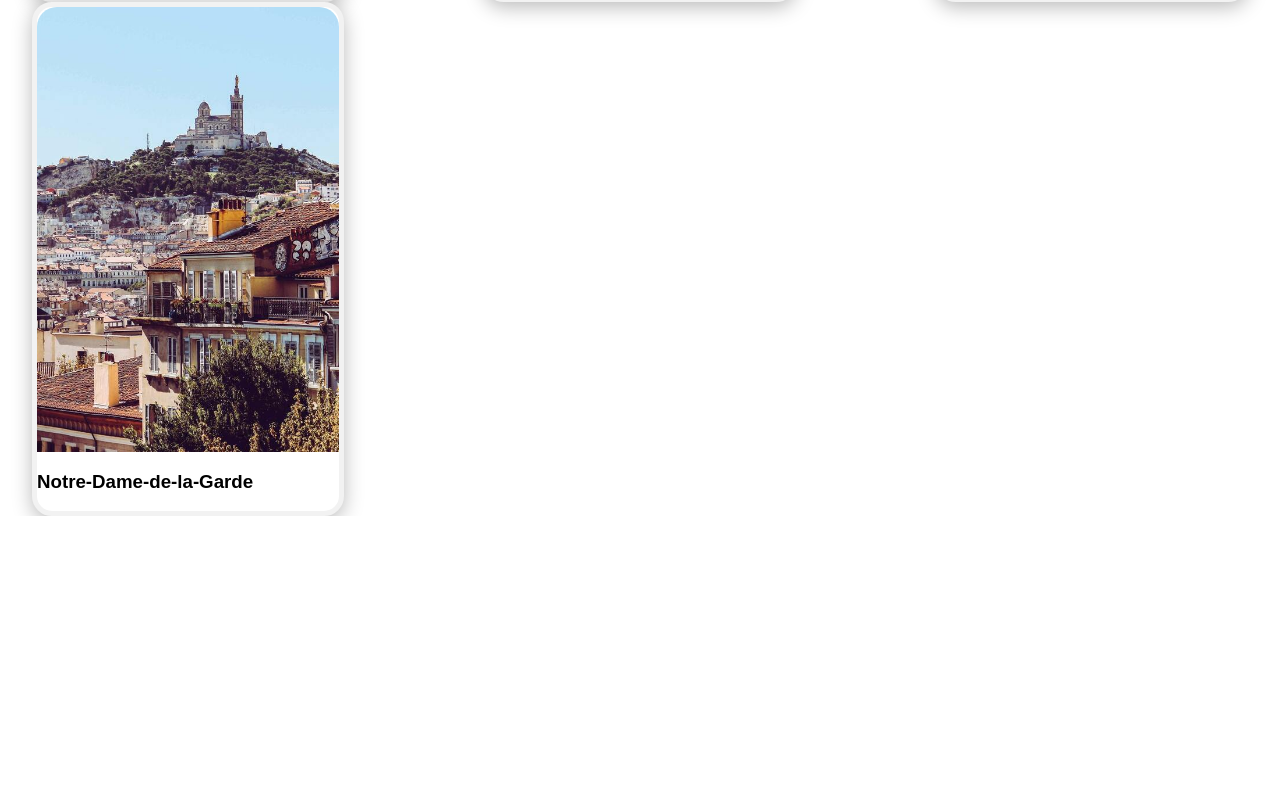
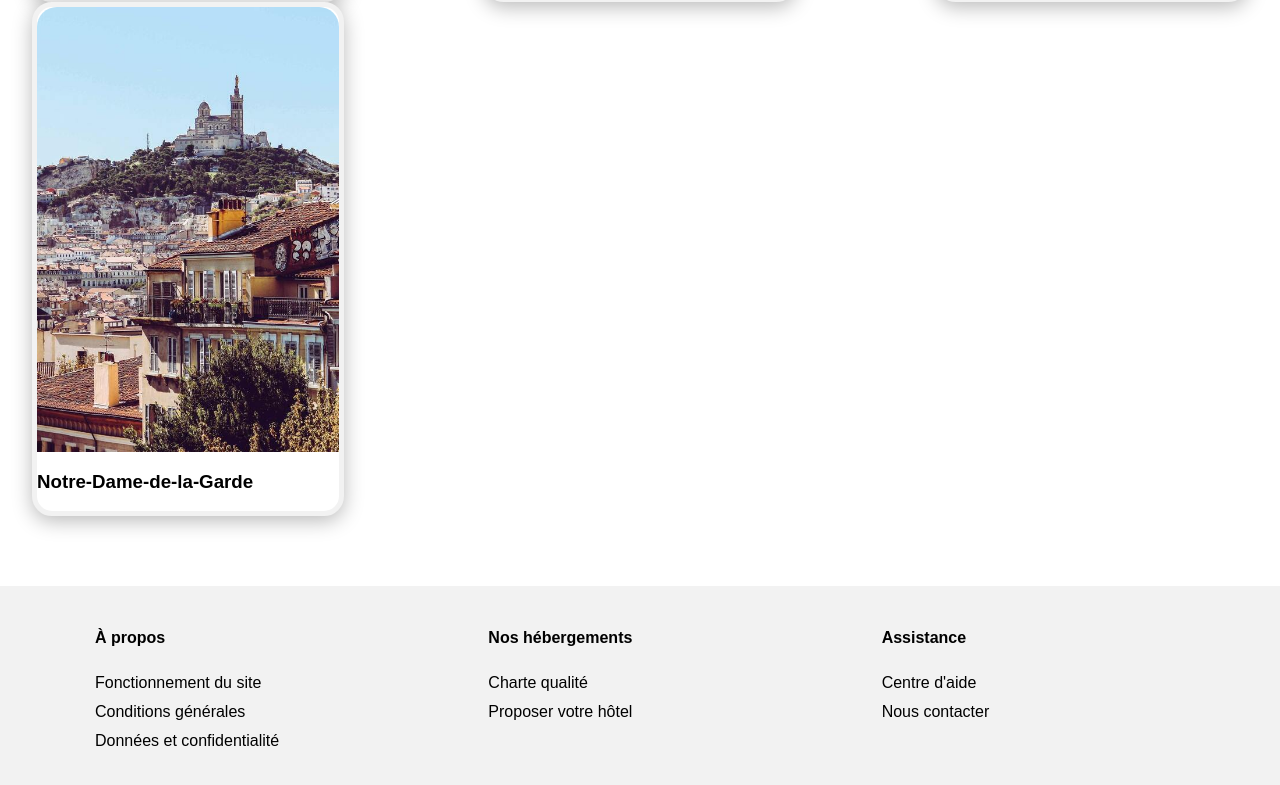
Before and after one commit to Nellylie/booki_myriam_p2_opcr, a plain HTML site: page index.html in a window 1280 px wide. Shown: the part 1843-2628 px from the top of the page. Before the commit the page ends 2359 px from the top, so only its background shows below. Drawn offline with Linux system fonts and the light colour scheme.

Commit message:
ajout footer

```diff
--- a/index.html
+++ b/index.html
@@ -202,7 +202,8 @@
                         <img class="heb-img-taille"
                             src="ImagesBooki/hebergements/4_small/nicate-lee-kT-ZyaiwBe0-unsplash.jpg" srcset="Imagesbooki/hebergements/3_medium/nicate-lee-kT-ZyaiwBe0-unsplash.jpg 1280w,
                 ImagesBooki/hebergements/2_large/nicate-lee-kT-ZyaiwBe0-unsplash.jpg 1920w,
-                ImagesBooki/hebergements/1_xlarge/nicate-lee-kT-ZyaiwBe0-unsplash.jpg 2560w"    alt="photo hébergement marseille">
+                ImagesBooki/hebergements/1_xlarge/nicate-lee-kT-ZyaiwBe0-unsplash.jpg 2560w"
+                            alt="photo hébergement marseille">
 
                         <figcaption class="heb-description">
                             <div>
@@ -232,8 +233,7 @@
                         <img class="heb-img-taille"
                             src="ImagesBooki/hebergements/4_small/febrian-zakaria-M6S1WvfW68A-unsplash.jpg" srcset="ImagesBooki/hebergements/3_medium/febrian-zakaria-M6S1WvfW68A-unsplash.jpg,
                                  ImagesBooki/hebergements/2_large/febrian-zakaria-M6S1WvfW68A-unsplash.jpg,
-                                 ImagesBooki/hebergements/1_xlarge/febrian-zakaria-M6S1WvfW68A-unsplash.jpg"
-                         >
+                                 ImagesBooki/hebergements/1_xlarge/febrian-zakaria-M6S1WvfW68A-unsplash.jpg">
 
                         <figcaption class="heb-description">
                             <div>
@@ -280,8 +280,7 @@
                 <a href="#">
                     <figure class="popularité-card">
                         <div class="img-cover"><img class="pop-img-taille"
-                                src="ImagesBooki/hebergements/4_small/emile-guillemot-Bj_rcSC5XfE-unsplash.jpg"
-                                srcset="ImagesBooki/hebergements/3_medium/emile-guillemot-Bj_rcSC5XfE-unsplash.jpg 1063w,
+                                src="ImagesBooki/hebergements/4_small/emile-guillemot-Bj_rcSC5XfE-unsplash.jpg" srcset="ImagesBooki/hebergements/3_medium/emile-guillemot-Bj_rcSC5XfE-unsplash.jpg 1063w,
                              ImagesBooki/hebergements/2_large/emile-guillemot-Bj_rcSC5XfE-unsplash.jpg 2125w,
                              ImagesBooki/hebergements/1_xlarge/emile-guillemot-Bj_rcSC5XfE-unsplash.jpg 4249w"
                                 alt="photo hébergement marseille"></div>
@@ -350,8 +349,7 @@
                 <a href="#">
                     <figure class="popularité-card">
                         <div class="img-cover"><img class="pop-img-taille"
-                                src="ImagesBooki/hebergements/4_small/febrian-zakaria-sjvU0THccQA-unsplash.jpg"
-                                 srcset="ImagesBooki/hebergements/3_medium/febrian-zakaria-sjvU0THccQA-unsplash.jpg 1280w,
+                                src="ImagesBooki/hebergements/4_small/febrian-zakaria-sjvU0THccQA-unsplash.jpg" srcset="ImagesBooki/hebergements/3_medium/febrian-zakaria-sjvU0THccQA-unsplash.jpg 1280w,
                              ImagesBooki/hebergements/2_large/febrian-zakaria-sjvU0THccQA-unsplash.jpg 1920w,
                              ImagesBooki/hebergements/1_xlarge/febrian-zakaria-sjvU0THccQA-unsplash.jpg 2560w"
                                 alt="photo hébergement marseille"></div>
@@ -389,8 +387,7 @@
                 <a href="#">
                     <figure class="activité-card">
                         <div class="img-act-cover"><img class="act-img-taille"
-                                src="ImagesBooki/activites/4_small/reno-laithienne-QUgJhdY5Fyk-unsplash.jpg"
-                                 srcset="ImagesBooki/activites/3_medium/reno-laithienne-QUgJhdY5Fyk-unsplash.jpg,
+                                src="ImagesBooki/activites/4_small/reno-laithienne-QUgJhdY5Fyk-unsplash.jpg" srcset="ImagesBooki/activites/3_medium/reno-laithienne-QUgJhdY5Fyk-unsplash.jpg,
                             ImagesBooki/activites/2_large/reno-laithienne-QUgJhdY5Fyk-unsplash.jpg,
                             ImagesBooki/activites/1_xlarge/reno-laithienne-QUgJhdY5Fyk/-unsplash.jpg"
                                 alt="photo activité marseille"></div>
@@ -409,8 +406,7 @@
                 <a href="#">
                     <figure class="activité-card">
                         <div class="img-act-cover"><img class="act-img-taille"
-                                src="ImagesBooki/activites/4_small/paul-hermann-QFTrLdQIRhI-unsplash.jpg"
-                                 srcset="ImagesBooki/activites/3_medium/paul-hermann-QFTrLdQIRhI-unsplash.jpg 1280w,
+                                src="ImagesBooki/activites/4_small/paul-hermann-QFTrLdQIRhI-unsplash.jpg" srcset="ImagesBooki/activites/3_medium/paul-hermann-QFTrLdQIRhI-unsplash.jpg 1280w,
                             ImagesBooki/activites/2_large/paul-hermann-QFTrLdQIRhI-unsplash.jpg 1920w,
                             ImagesBooki/activites/1_xlarge/paul-hermann-QFTrLdQIRhI-unsplash.jpg 2560w"
                                 alt="photo hébergement marseille"></div>
@@ -430,8 +426,7 @@
                 <a href="#">
                     <figure class="activité-card">
                         <div class="img-act-cover"><img class="act-img-taille"
-                                src="ImagesBooki/activites/4_small/kilyan-sockalingum-NR8-cBCN3aI-unsplash.jpg"
-                                srcset="ImagesBooki/activites/3_medium/kilyan-sockalingum-NR8-cBCN3aI-unsplash.jpg 1280w,
+                                src="ImagesBooki/activites/4_small/kilyan-sockalingum-NR8-cBCN3aI-unsplash.jpg" srcset="ImagesBooki/activites/3_medium/kilyan-sockalingum-NR8-cBCN3aI-unsplash.jpg 1280w,
                             ImagesBooki/ activites/2_large/kilyan-sockalingum-NR8-cBCN3aI-unsplash.jpg 1920w,
                             ImagesBooki/activites/1_xlarge/kilyan-sockalingum-NR8-cBCN3aI-unsplash.jpg 2560w"
                                 alt="photo activité marseille"></div>
@@ -449,8 +444,7 @@
                 <a href="#">
                     <figure class="activité-card">
                         <div class="img-act-cover"><img class="act-img-taille"
-                                src="ImagesBooki/activites/4_small/florian-wehde-xW9e8gdotxI-unsplash.jpg"
-                                 srcset="ImagesBooki/activites/3_medium/florian-wehde-xW9e8gdotxI-unsplash.jpg 1280w,
+                                src="ImagesBooki/activites/4_small/florian-wehde-xW9e8gdotxI-unsplash.jpg" srcset="ImagesBooki/activites/3_medium/florian-wehde-xW9e8gdotxI-unsplash.jpg 1280w,
                             ImagesBooki/activites/2_large/florian-wehde-xW9e8gdotxI-unsplash.jpg 1920w,
                             ImagesBooki/activites/1_xlarge/florian-wehde-xW9e8gdotxI-unsplash.jpg 2560w"
                                 alt="photo hébergement marseille"></div>
@@ -481,8 +475,44 @@
 
 
     </main>
-    <footer>
-
+    <footer class="footer-booki">
+        <div class="footer-booki-elements">
+            <div class="footer-booki-elements-titre">
+                <h4>À propos</h4>
+            </div>
+            <ul>
+                <li>Fonctionnement du site
+                </li>
+                <li>Conditions générales
+                </li>
+                <li>Données et confidentialité
+                </li>
+            </ul>
+        </div>
+        <div class="footer-booki-elements">
+            <div class="footer-booki-elements-titre">
+                <h4>Nos hébergements
+                </h4>
+            </div>
+            <ul>
+                <li>Charte qualité
+                </li>
+                <li>Proposer votre hôtel
+                </li>
+            </ul>
+        </div>
+        <div class="footer-booki-elements">
+            <div class="footer-booki-elements-titre">
+                <h4>Assistance
+                </h4>
+            </div>
+            <ul>
+                <li>Centre d'aide
+                </li>
+                <li>Nous contacter
+                </li>
+            </ul>
+        </div>
     </footer>
 </body>
 
--- a/styles.css
+++ b/styles.css
@@ -37,7 +37,8 @@ h2 {
     line-height: 26px;
 }
 
-nav {display: flex;
+nav {
+    display: flex;
     flex-wrap: wrap;
 
 
@@ -250,7 +251,7 @@ nav {display: flex;
 
     justify-content: space-evenly;
     background-color: rgb(235, 235, 235);
-    width:60%;
+    width: 60%;
     border-radius: 20px 20px 20px 20px;
 
 
@@ -299,7 +300,8 @@ width: 246px;
     border-radius: 20px 20px 20px 20px;
     box-shadow: 0px 5px 20px rgba(0, 0, 0, 0.274);
 
-margin: 0;margin-bottom: 30px;
+    margin: 0;
+    margin-bottom: 30px;
 
 
 
@@ -315,7 +317,8 @@ margin: 0;margin-bottom: 30px;
 
 .titre-heb {
 
-    padding:40px;margin:auto;
+    padding: 40px;
+    margin: auto;
     flex: 100%;
 
 }
@@ -350,7 +353,7 @@ margin: 0;margin-bottom: 30px;
     border-radius: 20px 20px 20px 20px;
 
 
-    width:30%;
+    width: 30%;
 
     justify-content: space-between;
     background-color: rgb(235, 235, 235);
@@ -396,9 +399,11 @@ margin: 0;margin-bottom: 30px;
     flex-direction: column;
     display: flex;
 
-    font-size: 14px;margin: 0;
+    font-size: 14px;
+    margin: 0;
     justify-content: space-between;
-width: 50%;margin: auto;
+    width: 50%;
+    margin: auto;
 
 
 
@@ -447,12 +452,13 @@ padding-top: 40px;
     line-height: 16px;
 }
 
-.img-cover{
+.img-cover {
     width: 137px;
     height: 144px;
 
 }
-.act-img-taille{
+
+.act-img-taille {
 
     width: 100%;
     height: 100%;
@@ -465,7 +471,8 @@ height: 144px;
 
 
 }
-.carte-activité{
+
+.carte-activité {
 
     display: flex;
     flex-direction: row;
@@ -475,14 +482,16 @@ height: 144px;
     width: 95%;
 
 }
-.titre-act{
+
+.titre-act {
     align-items: baseline;
     flex: 100%;
 
 
 
 }
-.activité-card{
+
+.activité-card {
     display: flex;
     flex-direction: column;
 
@@ -493,7 +502,7 @@ border: 5px solid #F2F2F2;
 
     margin: 0 0;
 
-background-color:white;
+    background-color: white;
 
 
 
@@ -503,9 +512,42 @@ background-color:white;
 
 
 }
-.img-act-cover{
+
+.img-act-cover {
 
     width: 302px;
     height: 445.51px;
 
 }
+.footer-booki {
+    display: flex;
+    justify-content: space-around;
+    width: 100%;
+    background-color: #F2F2F2;
+    padding: 20px 50px;
+    margin-top: 70px;
+    margin-bottom: 0px;
+    box-sizing: border-box;
+
+}
+
+
+
+.footer-booki-elements {
+    flex: 1;
+    font-weight: 400;
+    font-size: 16px;
+    line-height: 19px;
+
+}
+
+.footer-booki-elements>ul>li {
+    list-style-type: none;
+    padding: 5px;
+}
+
+.footer-booki-elements-titre {
+    flex: 1;
+    padding: 0px 45px;
+
+}
```
Lines whose indentation alone changed are shown as unchanged.
